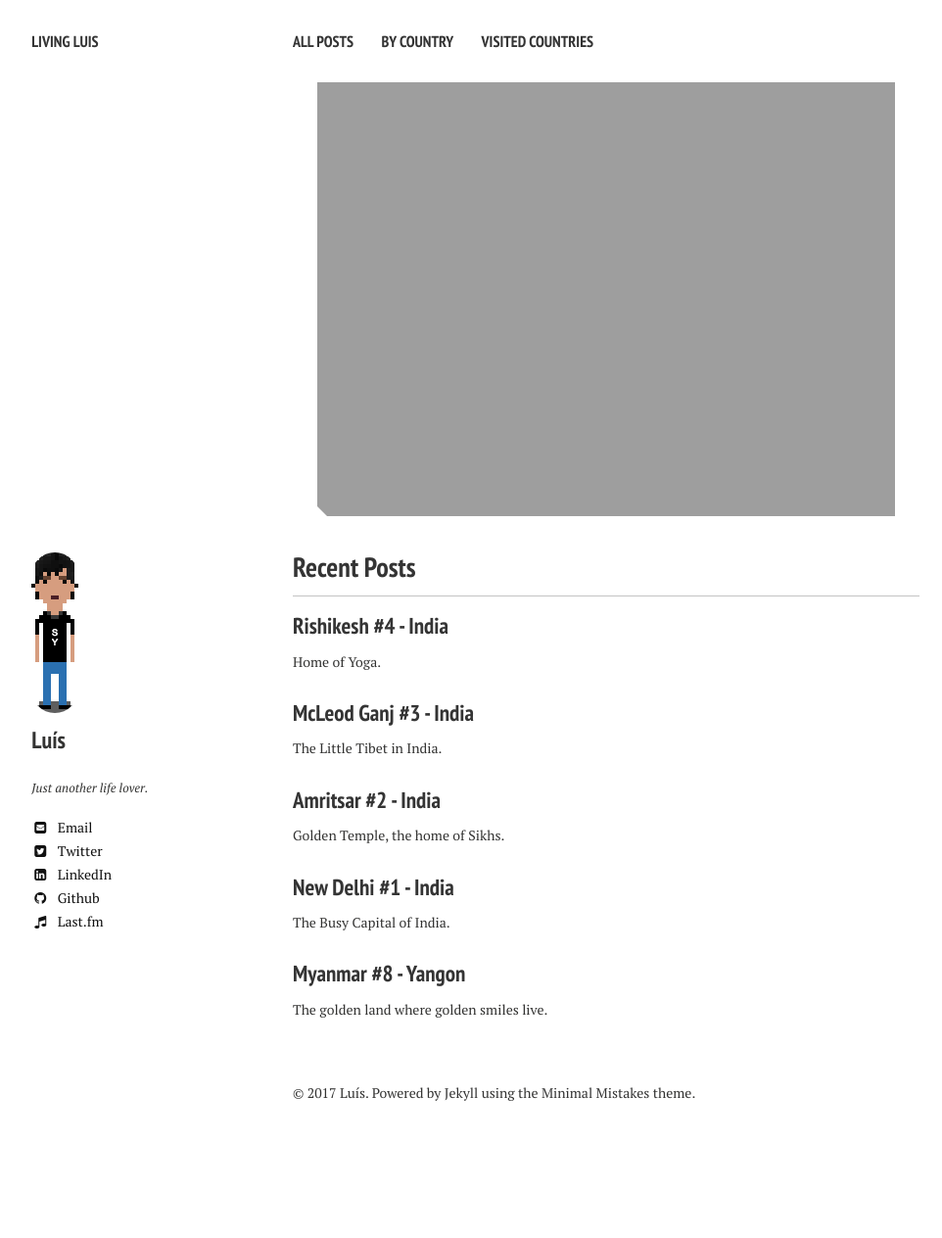
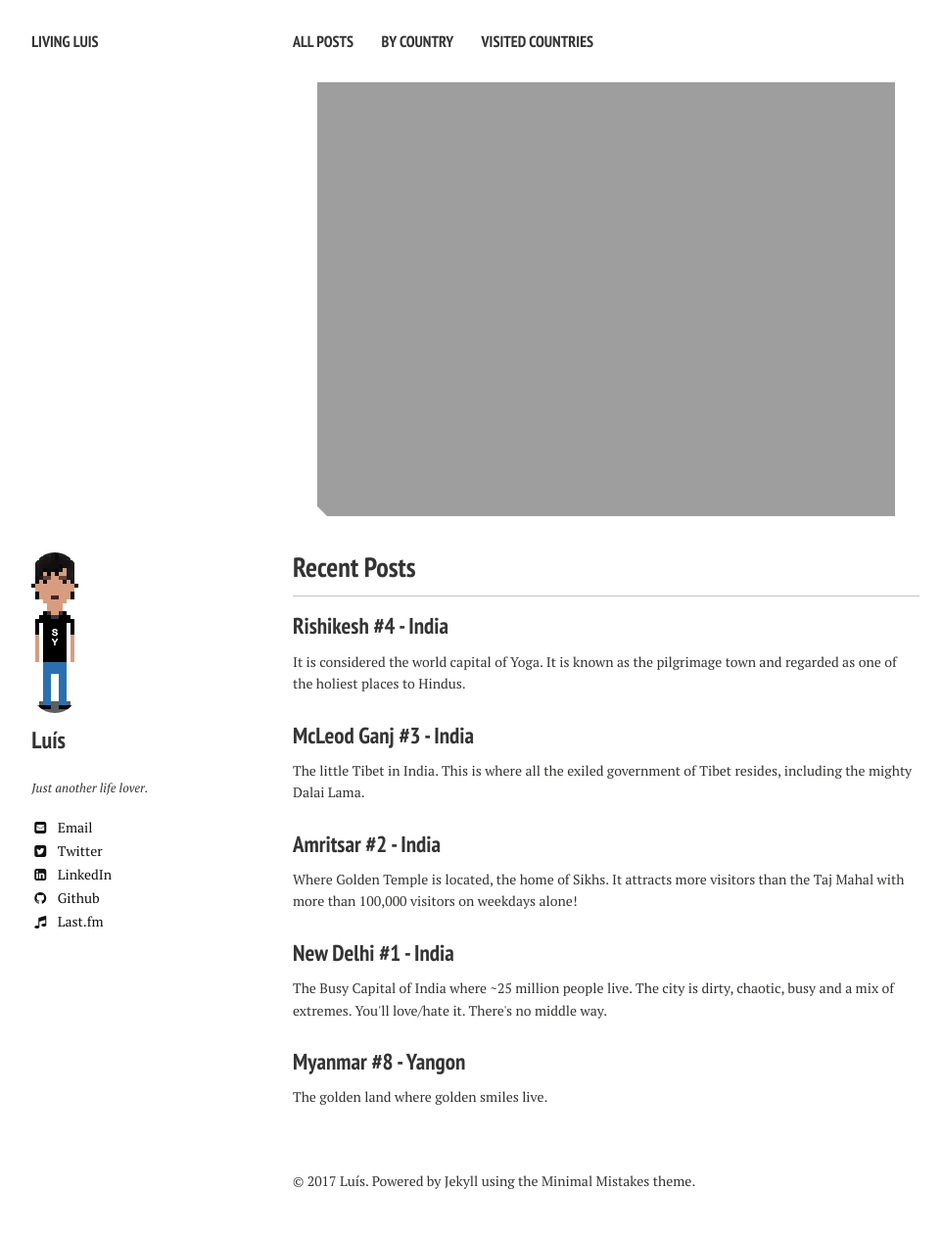
Before and after one commit to luiscspinho/luiscspinho.github.io, a Jekyll site: the page built from index.md, in a window 1280 px wide. Shown: the whole page at 98% size, without its empty margins (21-983 px from the left). Built offline with Jekyll 4.4.1, drawn with Linux system fonts in a browser that asks for light colours; nearby versions of some CDN libraries; before the commit the page ends 1174 px from its top, so only the background shows below that.

Commit message:
Add more excerpts

```diff
--- a/_posts/2017-01-20-Delhi.md
+++ b/_posts/2017-01-20-Delhi.md
@@ -3,7 +3,7 @@ layout: post
 title: "New Delhi #1 - India"
 author: luis
 modified:
-excerpt: "The Busy Capital of India."
+excerpt: "The Busy Capital of India where ~25 million people live. The city is dirty, chaotic, busy and a mix of extremes. You'll love/hate it. There's no middle way."
 tags: [memory, life, hapiness, India]
 image:
   feature: indiadelhi.JPG
--- a/_posts/2017-01-30-Amritsar.md
+++ b/_posts/2017-01-30-Amritsar.md
@@ -3,7 +3,7 @@ layout: post
 title: "Amritsar #2 - India"
 author: luis
 modified:
-excerpt: "Golden Temple, the home of Sikhs."
+excerpt: "Where Golden Temple is located, the home of Sikhs. It attracts more visitors than the Taj Mahal with more than 100,000 visitors on weekdays alone!"
 tags: [memory, life, hapiness, India]
 image:
   feature: indiaAmritsar.JPG
--- a/_posts/2017-02-13-McLeodGanj.md
+++ b/_posts/2017-02-13-McLeodGanj.md
@@ -3,7 +3,7 @@ layout: post
 title: "McLeod Ganj #3 - India"
 author: luis
 modified:
-excerpt: "The Little Tibet in India."
+excerpt: "The little Tibet in India. This is where all the exiled government of Tibet resides, including the mighty Dalai Lama."
 tags: [memory, life, hapiness, India]
 image:
   feature: ganj4.JPG
--- a/_posts/2017-02-28-Rishikesh.md
+++ b/_posts/2017-02-28-Rishikesh.md
@@ -3,7 +3,7 @@ layout: post
 title: "Rishikesh #4 - India"
 author: luis
 modified:
-excerpt: "Home of Yoga."
+excerpt: "It is considered the world capital of Yoga. It is known as the pilgrimage town and regarded as one of the holiest places to Hindus."
 tags: [memory, life, hapiness, India]
 image:
   feature: rishikesh.JPG
```
